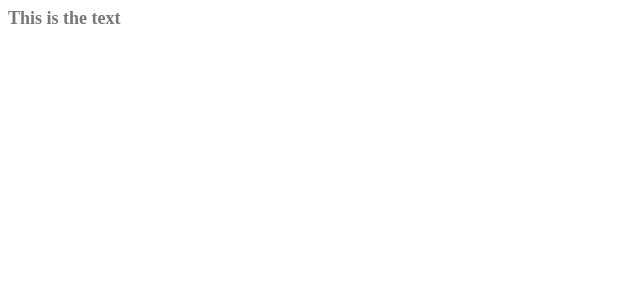
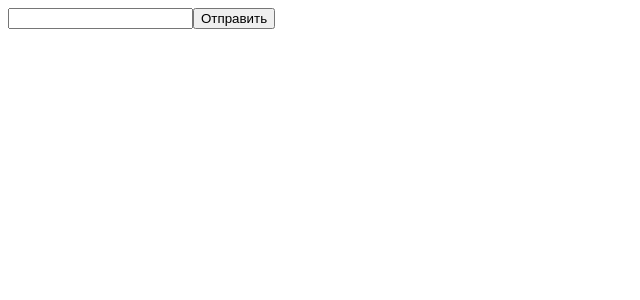
Before and after one commit to sayanasay/react, a React (Create React App) app: page / in a window 1280 px wide. Shown: the top 300 px of the page, without its empty margins (0-640 px from the left). Built offline with nearby package versions, Linux system fonts and the light colour scheme.

Commit message:
homework2

```diff
--- a/src/App.js
+++ /dev/null
@@ -1,13 +0,0 @@
-import MessageComponent from "./Components/MessageComponent/MessageComponent";
-
-const MessageComponentText = "This is the text";
-
-function App() {
-  return (
-    <div className="App">
-      <MessageComponent text={ MessageComponentText }/>
-    </div>
-  );
-}
-
-export default App;
--- /dev/null
+++ b/src/Components/App.js
@@ -0,0 +1,45 @@
+import { useState, useEffect } from "react";
+import './style.css'
+
+
+function App() {
+  const [value, setValue] = useState('');
+  const [messageList, setMessageList] = useState([]);
+
+  const handleChange = (event) => {
+    setValue(event.target.value);
+  }
+
+  const handleSubmit = (event) => {
+    setMessageList(prev => [...prev, {id: prev.length, text: value, author: 'user'}]);
+    event.preventDefault();
+  }
+
+  useEffect(() => {
+      if((messageList[messageList.length-1]?.author) === 'user') {
+        setTimeout(() =>
+          setMessageList(prev => [...prev, {id: prev.length, text: 'This is automatic answer', author: 'robot'}])
+        , 1500)
+      }
+  }, [messageList]);
+
+
+  return (
+    <>
+      <form onSubmit={handleSubmit}>
+        <input type="text" value={value} onChange={handleChange} />
+        <input type="submit" value="Отправить" />
+      </form>
+      <div className="message-list">
+        {messageList.map((obj) => (
+          <div key={obj.id}>
+            <span className="author">{obj.author}</span>
+            <div className="message" >{obj.text}</div>
+          </div>
+        ))}
+      </div>
+    </>
+  );
+}
+
+export default App;
--- a/src/Components/MessageComponent/MessageComponent.js
+++ /dev/null
@@ -1,11 +0,0 @@
-import './style.css'
-
-const MessageComponent = ({ text }) => {
-  return  (
-    <div className="text">
-      {text}
-    </div>
-  )
-};
-
-export default MessageComponent;
--- a/src/Components/MessageComponent/style.css
+++ /dev/null
@@ -1,5 +0,0 @@
-.text {
-  color: #777777;
-  font-size: 18px;
-  font-weight: 600;
-}
--- /dev/null
+++ b/src/Components/style.css
@@ -0,0 +1,13 @@
+.message-list {
+  margin: 10px 0;
+}
+
+.message {
+  padding: 5px 10px;
+  background: #e2e2e2;
+  margin-bottom: 10px;
+}
+
+.author {
+  font-weight: 600;
+}
--- a/src/index.js
+++ b/src/index.js
@@ -1,6 +1,6 @@
 import React from 'react';
 import ReactDOM from 'react-dom';
-import App from './App';
+import App from './Components/App';
 
 ReactDOM.render(
   <App />,
```
